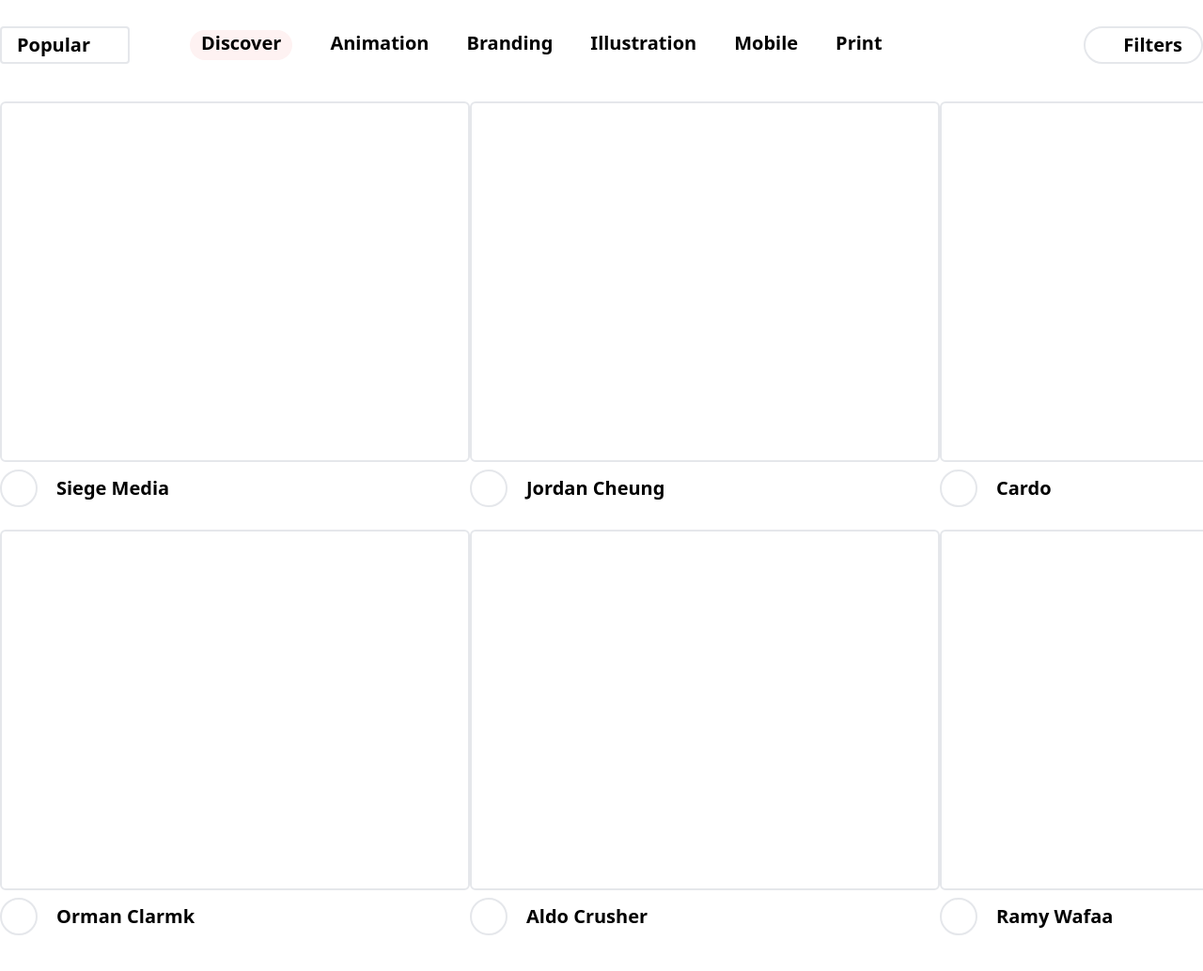
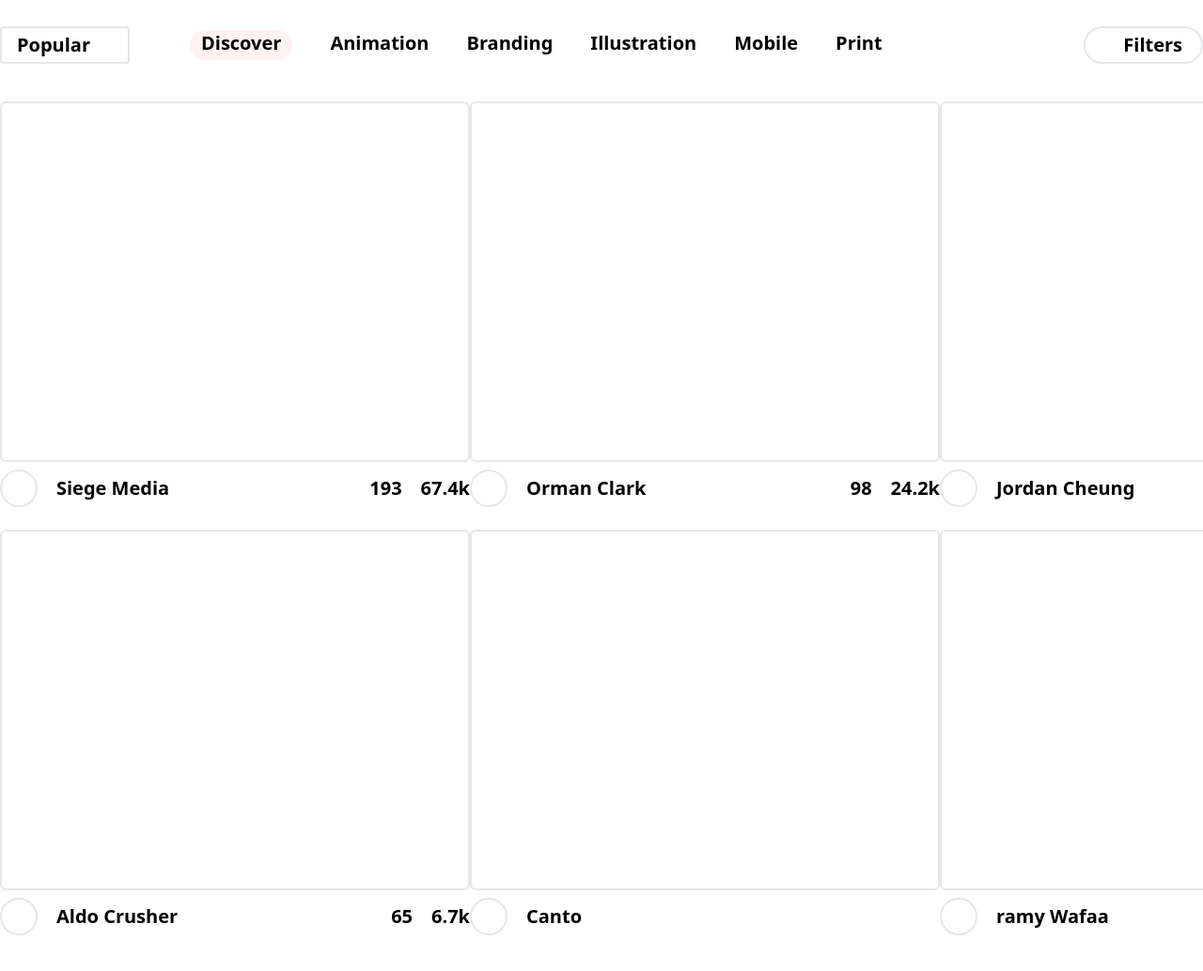
Before and after one commit to Rapids00122/C7-Tailwind, a plain HTML site: page index.html in a window 1280 px wide. Shown: the top 1034 px of the page at 94% size. Drawn offline with nearby package versions, Linux system fonts and the light colour scheme.

Commit message:
Final touches on col and row order

```diff
--- a/index.html
+++ b/index.html
@@ -39,72 +39,115 @@
       </p>
     </nav>
     <main class="grid grid-flow-col grid-rows-2 mt-10 place-content-between">
+
       <div>
         <div class="h-96 w-[500px] border-2 rounded-md">
 
         </div>
-        <div class="flex flex-row items-center gap-x-5 mt-2 mb-6">
+        <div class="flex flex-row items-center justify-between mt-2 mb-6">
+          <div class="flex flex-row items-center gap-x-5">
             <div class="h-10 w-10 border-2 rounded-full">
 
             </div>
             <p>Siege Media</p>
           </div>
+          <div class="flex flex-row gap-x-5">
+            <p>193</p>
+            <p>67.4k</p>
           </div>
-      <div>
+        </div>
+      </div>
+
+      <div class="col-start-2 row-start-1">
         <div class="h-96 w-[500px] border-2 rounded-md">
 
         </div>
-        <div class="flex flex-row items-center gap-x-5 mt-2 mb-6">
+        <div class="flex flex-row items-center justify-between mt-2 mb-6">
+          <div class="flex flex-row items-center gap-x-5">
             <div class="h-10 w-10 border-2 rounded-full">
 
             </div>
-          <p>Orman Clarmk</p>
+            <p>Orman Clark</p>
+          </div>
+          <div class="flex flex-row gap-x-5">
+            <p>98</p>
+            <p>24.2k</p>
           </div>
         </div>
-      <div>
+      </div>
+
+      <div class="col-start-3 row-start-1">
         <div class="h-96 w-[500px] border-2 rounded-md">
 
         </div>
-        <div class="flex flex-row items-center gap-x-5 mt-2 mb-6">
+        <div class="flex flex-row items-center justify-between mt-2 mb-6">
+          <div class="flex flex-row items-center gap-x-5">
             <div class="h-10 w-10 border-2 rounded-full">
 
             </div>
             <p>Jordan Cheung</p>
           </div>
+          <div class="flex flex-row gap-x-5">
+            <p>176</p>
+            <p>57.1k</p>
           </div>
+        </div>
+      </div>
+
       <div>
         <div class="h-96 w-[500px] border-2 rounded-md">
 
         </div>
-        <div class="flex flex-row items-center gap-x-5 mt-2 mb-6">
+        <div class="flex flex-row items-center justify-between mt-2 mb-6">
+          <div class="flex flex-row items-center gap-x-5">
             <div class="h-10 w-10 border-2 rounded-full">
 
             </div>
             <p>Aldo Crusher</p>
           </div>
+          <div class="flex flex-row gap-x-5">
+            <p>65</p>
+            <p>6.7k</p>
           </div>
+        </div>
+      </div>
+
+      <div class="col-start-2 col-end-2 row-start-2">
+        <div class="h-96 w-[500px] border-2 rounded-md">
+
+        </div>
+        <div class="flex flex-row items-center justify-between mt-2 mb-6">
+          <div class="flex flex-row items-center gap-x-5">
+            <div class="h-10 w-10 border-2 rounded-full">
+
+            </div>
+            <p>Canto</p>
+          </div>
+          <div class="flex flex-row gap-x-5">
+            <p></p>
+            <p></p>
+          </div>
+        </div>
+      </div>
+
       <div>
         <div class="h-96 w-[500px] border-2 rounded-md">
 
         </div>
-        <div class="flex flex-row items-center gap-x-5 mt-2 mb-6">
+        <div class="flex flex-row items-center justify-between mt-2 mb-6">
+          <div class="flex flex-row items-center gap-x-5">
             <div class="h-10 w-10 border-2 rounded-full">
 
             </div>
-          <p>Cardo</p>
+            <p>ramy Wafaa</p>
+          </div>
+          <div class="flex flex-row gap-x-5">
+            <p>513</p>
+            <p>143k</p>
           </div>
         </div>
-      <div>
-        <div class="h-96 w-[500px] border-2 rounded-md">
+      </div>
 
-        </div>
-        <div class="flex flex-row items-center gap-x-5 mt-2 mb-6">
-          <div class="h-10 w-10 border-2 rounded-full">
-
-          </div>
-          <p>Ramy Wafaa</p>
-        </div>
-      </div>
     </main>
   </body>
 </html>
```
Lines whose indentation alone changed are shown as unchanged.
